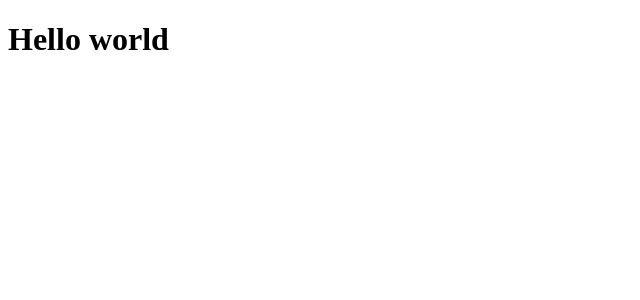
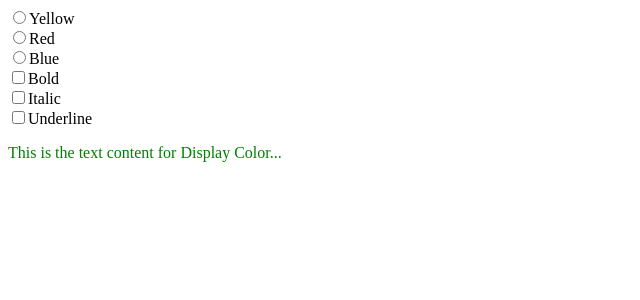
Before and after one commit to Vidhi134/BTech6CEB, a React (Vite) app: page / in a window 1280 px wide. Shown: the top 300 px of the page, without its empty margins (0-640 px from the left). Built offline with nearby package versions, Linux system fonts and the light colour scheme.

Commit message:
Hook exmp

```diff
--- /dev/null
+++ b/src/lec0601/hookexmp.jsx
@@ -0,0 +1,7 @@
+import { useState } from "react";
+
+function StateExample() {
+    const [name] = useState("RKU");
+    return <div>{name}</div>
+}
+export default StateExample;
--- /dev/null
+++ b/src/lec0601/hookexmp2.jsx
@@ -0,0 +1,16 @@
+import { useState } from "react";
+
+function StateExample2() {
+    const [name, setName] = useState("rku");
+    return (
+        <div>
+            <h1>{name}</h1>
+            <input
+            type="text"
+            value={name}
+            onChange={(e) => setName(e.target.value)}
+            />
+        </div>
+    );
+}
+export default StateExample2;
--- /dev/null
+++ b/src/lec0601/hookexmp3.jsx
@@ -0,0 +1,40 @@
+import { useState } from "react";
+
+function StateExample3() {
+    const [color, setColor] = useState("green");
+    const [bld, setBld] = useState(100);
+  const [itl, setItl] = useState("");
+  const [txtdec, setTxtDec] = useState("");
+    return(
+        <div>
+            <input type="radio" name="color" onChange={() => setColor("Yellow")} />
+            {"Yellow"}
+            <br />
+            <input type="radio" name="color" onChange={() => setColor("Red")} />
+            {"Red"}
+            <br />
+            <input type="radio" name="color" onChange={() => setColor("Blue")} />
+            {"Blue"}
+            <br />
+
+            <input type="checkBox" onChange={(e) => setBld(e.target.checked ? 900 : 100)}/>
+            {"Bold"}
+            <br />
+            <input type="checkBox"  onChange={(e) => setItl(e.target.checked ? "italic" : "")}/>
+            {"Italic"}
+            <br />
+            <input type="checkBox"  onChange={(e) => setTxtDec(e.target.checked ? "underline" : "")}/>
+            {"Underline"}
+            <br />
+            <p style={{
+                color: color,
+                fontWeight: bld,
+                fontStyle: itl,
+                textDecoration: txtdec,
+                }}>
+                This is the text content for Display Color...
+                </p>
+        </div>
+    );
+}
+export default StateExample3;
--- a/src/main.jsx
+++ b/src/main.jsx
@@ -1,6 +1,9 @@
 import { StrictMode } from 'react'
 import { createRoot } from 'react-dom/client'
-import HookExmp1 from './lec3112/hookexmp1'
+//import StateExample from './lec0601/hookexmp'
+//import StateExample2 from './lec0601/hookexmp2'
+import StateExample3 from './lec0601/hookexmp3'
+
 //import MyCustButton from './lec3112/purefunc2'
 //import Purefunc1 from './lec3112/purefunc1'
 //import Timetable from './lec2412/timetable'
@@ -13,6 +16,6 @@
 
 createRoot(document.getElementById('root')).render(
   <StrictMode>
-    <HookExmp1/>
+    <StateExample3/>
   </StrictMode>,
 )
```
